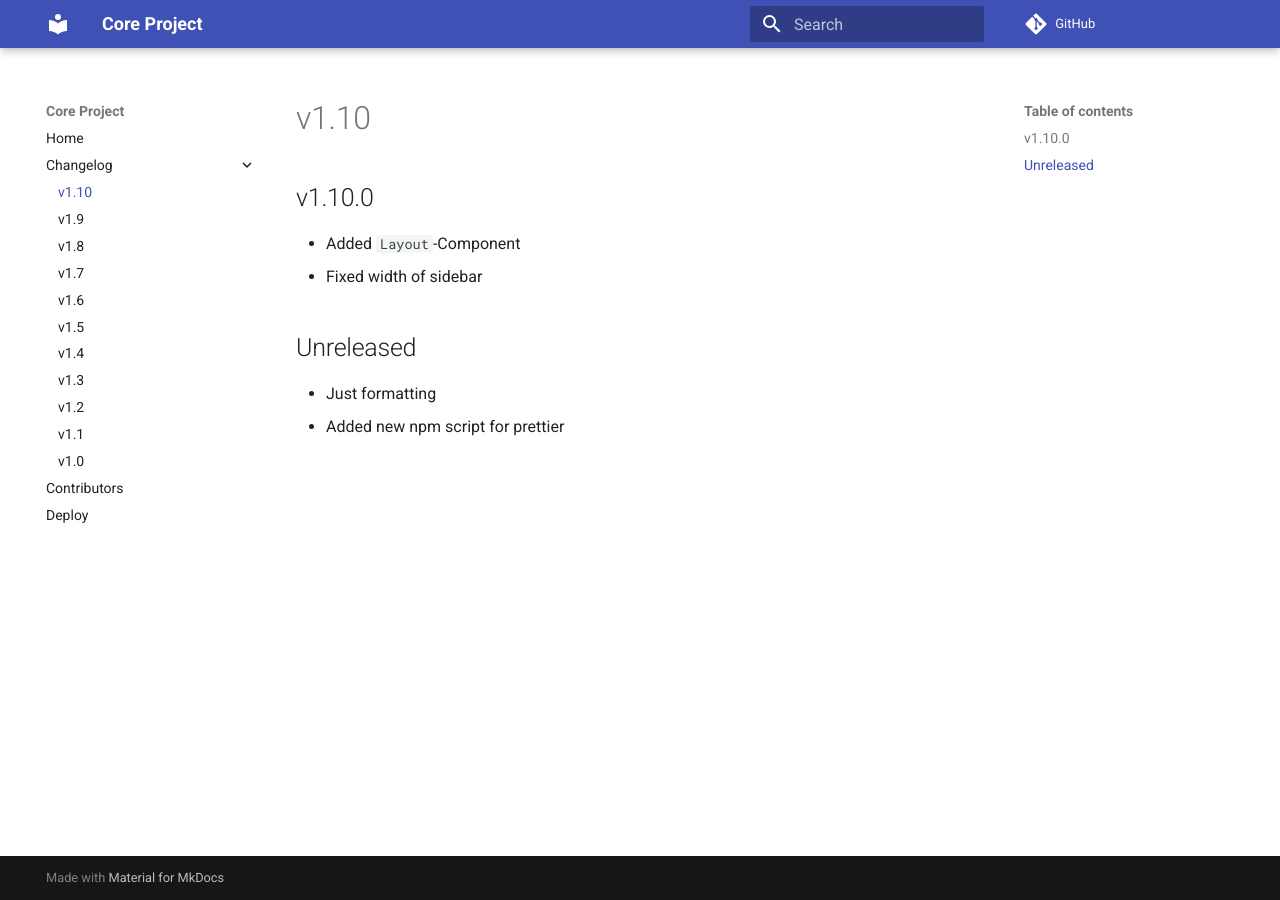
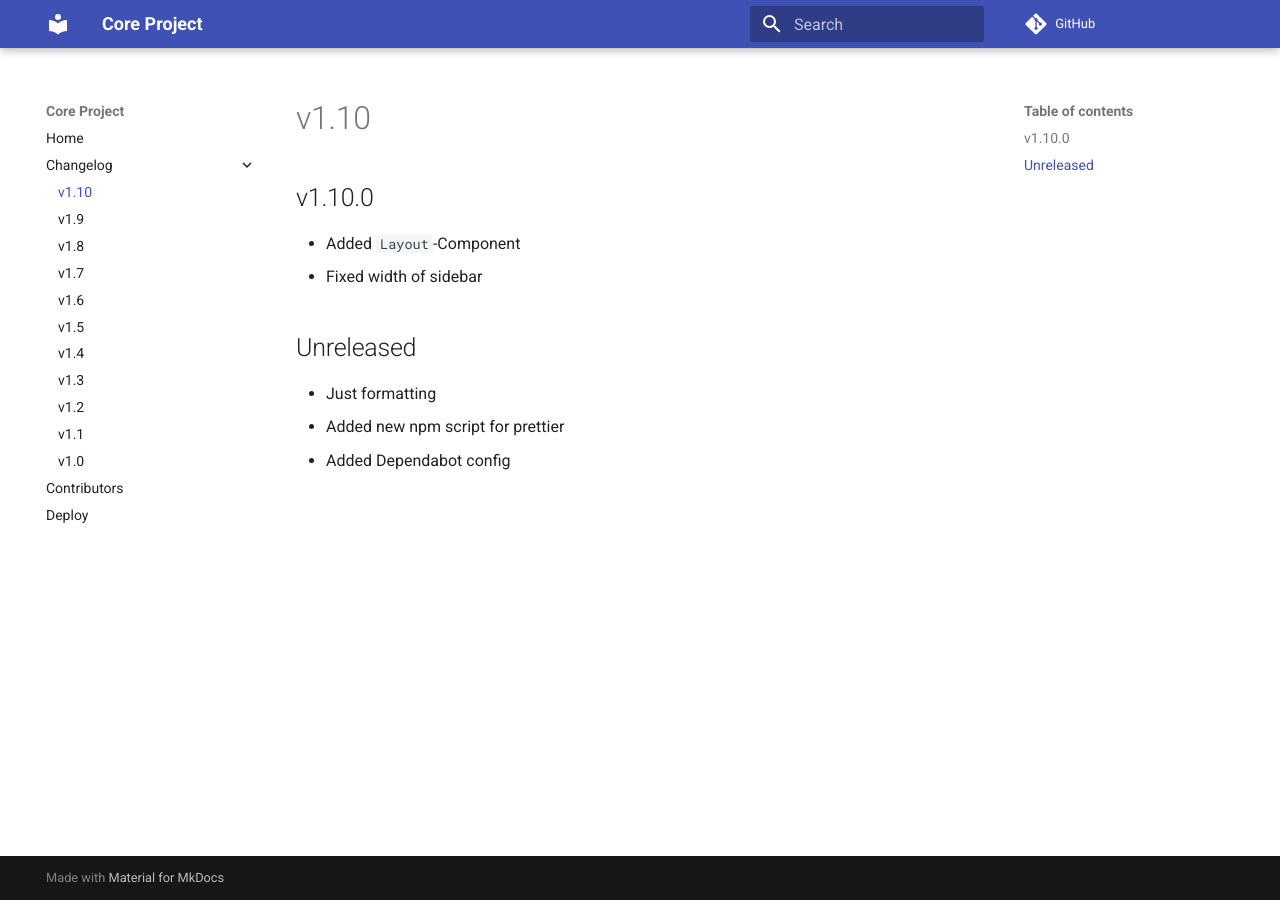
Before and after one commit to feluxerich/core, an MkDocs documentation site: the page built from docs/docs/changelog/v1.10.md, in a window 1280 px wide. Built offline with MkDocs 1.6.1 and Material for MkDocs 9.7.7, drawn with Linux system fonts in a browser that asks for light colours; comment, search, counter and statistics services are not loaded.

Commit message:
dependabot config

```diff
--- a/docs/docs/changelog/v1.10.md
+++ b/docs/docs/changelog/v1.10.md
@@ -9,3 +9,4 @@
 
 - Just formatting
 - Added new npm script for prettier
+- Added Dependabot config
```
Also changed, not shown: 1 other file.
